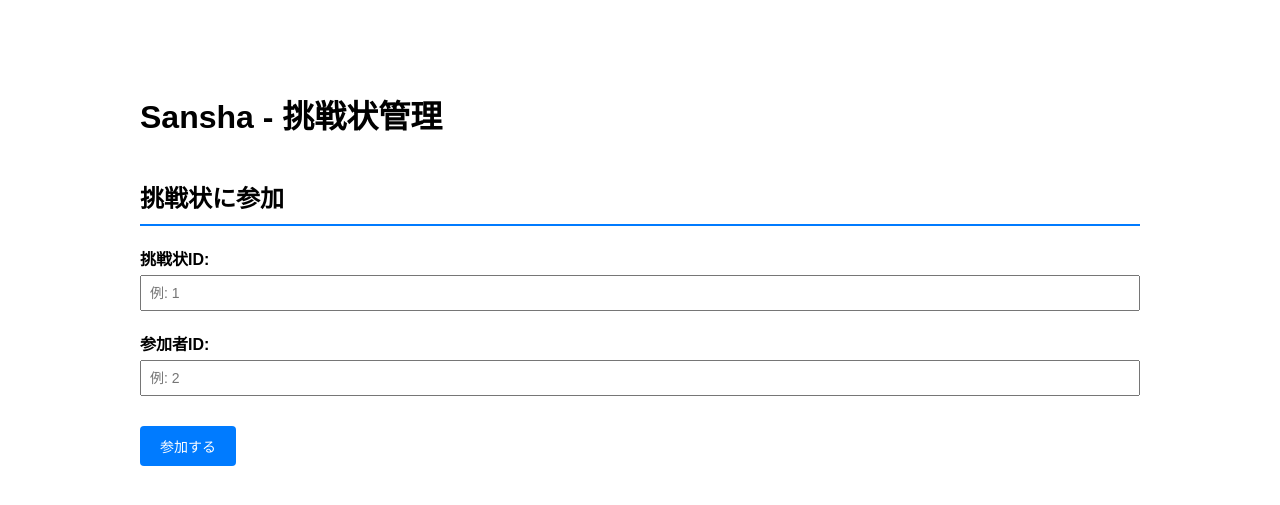
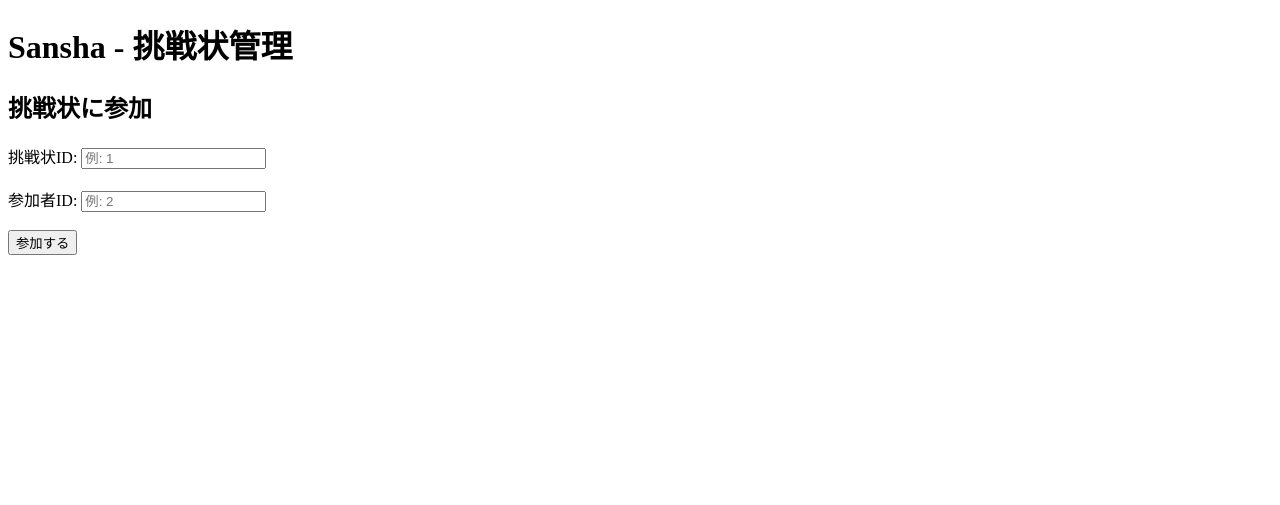
Before and after one commit to Monju-TriHackathon/Sansha, a Flask app: page / in a window 1280 px wide. Shown: the top 505 px of the page. Run offline with Flask 3, Linux system fonts and the light colour scheme.

Commit message:
不必要なimport及びcss、scriptの削除

```diff
--- a/flaskr/__init__.py
+++ b/flaskr/__init__.py
@@ -1,5 +1,5 @@
 import os
-from flask import Flask, render_template, request, jsonify
+from flask import Flask, render_template
 from flask_sqlalchemy import SQLAlchemy
 
 db = SQLAlchemy()
@@ -14,8 +14,9 @@ def create_app():
     """
     app = Flask(__name__)
     app.config.from_mapping(
-        SQLALCHEMY_DATABASE_URI='sqlite:///database.db',
+        SQLALCHEMY_DATABASE_URI=f"sqlite:///{os.path.join(app.instance_path, 'database.db')}",
         SQLALCHEMY_TRACK_MODIFICATIONS=False,
+        SECRET_KEY='dev',  #セッション機能の使用
     )
 
     # インスタンスフォルダが存在しない場合は作成
@@ -26,8 +27,6 @@ def create_app():
 
     # アプリケーションコンテキスト内でテーブルを作成
     with app.app_context():
-        # ここでモデルをインポート（db初期化後）
-        from . import models
         db.create_all()
 
     # アプリケーションのルートを定義
--- a/flaskr/templates/base.html
+++ b/flaskr/templates/base.html
@@ -5,87 +5,6 @@
     <meta charset="utf-8">
     <meta name="viewport" content="width=device-width, initial-scale=1">
     <title>Sansha - 挑戦管理</title>
-    <style>
-        body {
-            font-family: Arial, sans-serif;
-            max-width: 1000px;
-            margin: 50px auto;
-            padding: 20px;
-        }
-
-        .container {
-            display: flex;
-            gap: 40px;
-        }
-
-        .section {
-            flex: 1;
-        }
-
-        .form-group {
-            margin: 20px 0;
-        }
-
-        label {
-            display: block;
-            margin-bottom: 5px;
-            font-weight: bold;
-        }
-
-        input,
-        select,
-        textarea {
-            padding: 8px;
-            width: 100%;
-            font-size: 14px;
-            box-sizing: border-box;
-        }
-
-        textarea {
-            resize: vertical;
-            min-height: 80px;
-        }
-
-        button {
-            padding: 10px 20px;
-            font-size: 14px;
-            cursor: pointer;
-            background-color: #007bff;
-            color: white;
-            border: none;
-            border-radius: 4px;
-            margin-top: 10px;
-        }
-
-        button:hover {
-            background-color: #0056b3;
-        }
-
-        .result {
-            margin-top: 20px;
-            padding: 15px;
-            border: 1px solid #ddd;
-            border-radius: 4px;
-            display: none;
-        }
-
-        .result.success {
-            background-color: #d4edda;
-            border-color: #c3e6cb;
-            color: #155724;
-        }
-
-        .result.error {
-            background-color: #f8d7da;
-            border-color: #f5c6cb;
-            color: #721c24;
-        }
-
-        h2 {
-            border-bottom: 2px solid #007bff;
-            padding-bottom: 10px;
-        }
-    </style>
 </head>
 
 <body>
@@ -95,69 +14,52 @@
     <div class="container">
 
         <!-- 挑戦状参加セクション -->
-        <div class="section">
+        <div>
             <h2>挑戦状に参加</h2>
 
-            <div class="form-group">
-                <label for="debate_id">挑戦状ID:</label>
-                <input type="number" id="debate_id" placeholder="例: 1" min="1">
+            {% with messages = get_flashed_messages(with_categories=true) %}
+            {% if messages %}
+            {% for category, message in messages %}
+            {% if category == 'success' %}
+            <div style="border: 1px solid black; padding: 10px; margin-bottom: 10px; background-color: #d4edda;">
+                <h3>結果</h3>
+                <p>{{ message }}</p>
             </div>
+            {% else %}
+            <div style="border: 1px solid black; padding: 10px; margin-bottom: 10px; background-color: #f8d7da;">
+                <h3>結果</h3>
+                <p>{{ message }}</p>
+            </div>
+            {% endif %}
+            {% endfor %}
+            {% endif %}
+            {% endwith %}
 
-            <div class="form-group">
-                <label for="challenger_id">参加者ID:</label>
-                <input type="number" id="challenger_id" placeholder="例: 2" min="1">
-            </div>
+            <form action="/debates/join" method="POST">
+                <div>
+                    <label for="debate_id">挑戦状ID:</label>
+                    <input type="number" id="debate_id" name="debate_id" placeholder="例: 1" min="1" required>
+                </div>
 
-            <button onclick="joinChallenge()">参加する</button>
+                <br>
 
-            <div id="join_result" class="result">
-                <h3>結果</h3>
-                <pre id="join_result_content"></pre>
-            </div>
+                <div>
+                    <label for="challenger_id">参加者ID:</label>
+                    <input type="number" id="challenger_id" name="challenger_id" placeholder="例: 2" min="1" required>
+                </div>
+
+                <br>
+
+                <button type="submit">参加する</button>
+            </form>
         </div>
     </div>
 
-    <script>
+</body>
 
-        function joinChallenge() {
-            const debate_id = document.getElementById('debate_id').value;
-            const challenger_id = document.getElementById('challenger_id').value;
+</html>      </div>
+    </div>
 
-            if (!debate_id || !challenger_id) {
-                alert('挑戦状IDと参加者IDを入力してください');
-                return;
-            }
-
-            const resultDiv = document.getElementById('join_result');
-            const resultContent = document.getElementById('join_result_content');
-
-            fetch(`/debates/${debate_id}/join`, {
-                method: 'POST',
-                headers: {
-                    'Content-Type': 'application/json',
-                },
-                body: JSON.stringify({
-                    challenger_id: parseInt(challenger_id)
-                })
-            })
-                .then(response => response.json())
-                .then(data => {
-                    resultDiv.style.display = 'block';
-                    resultContent.textContent = JSON.stringify(data, null, 2);
-
-                    if (data.successful) {
-                        resultDiv.className = 'result success';
-                    } else {
-                        resultDiv.className = 'result error';
-                    }
-                })
-                .catch(error => {
-                    resultDiv.style.display = 'block';
-                    resultDiv.className = 'result error';
-                    resultContent.textContent = `エラーが発生しました: ${error}`;
-                });
-        }
-    </script>
 </body>
 
 </html>
```
Also changed, not shown: flaskr/join_challenge.py (+21 -10 lines).
